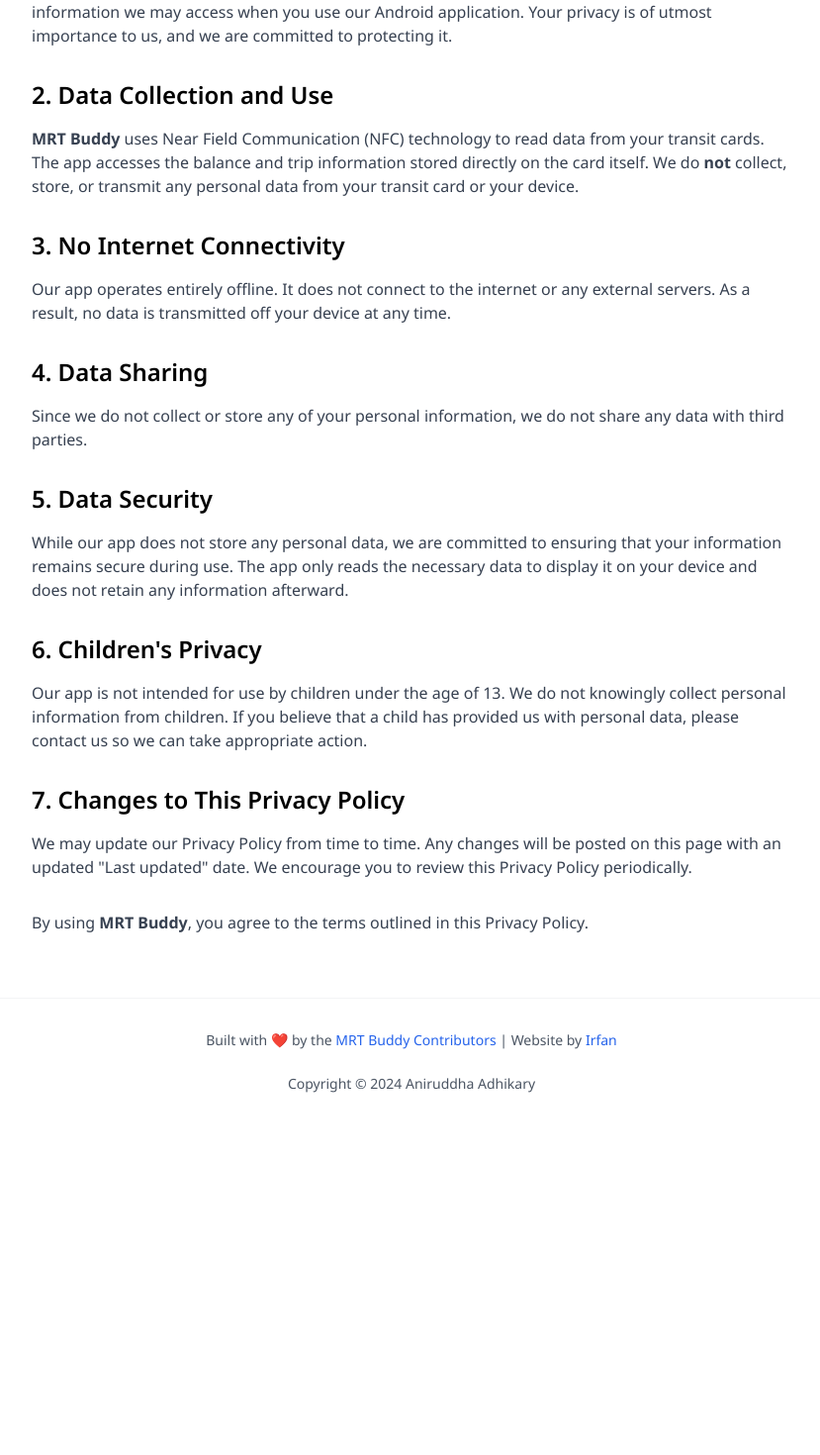
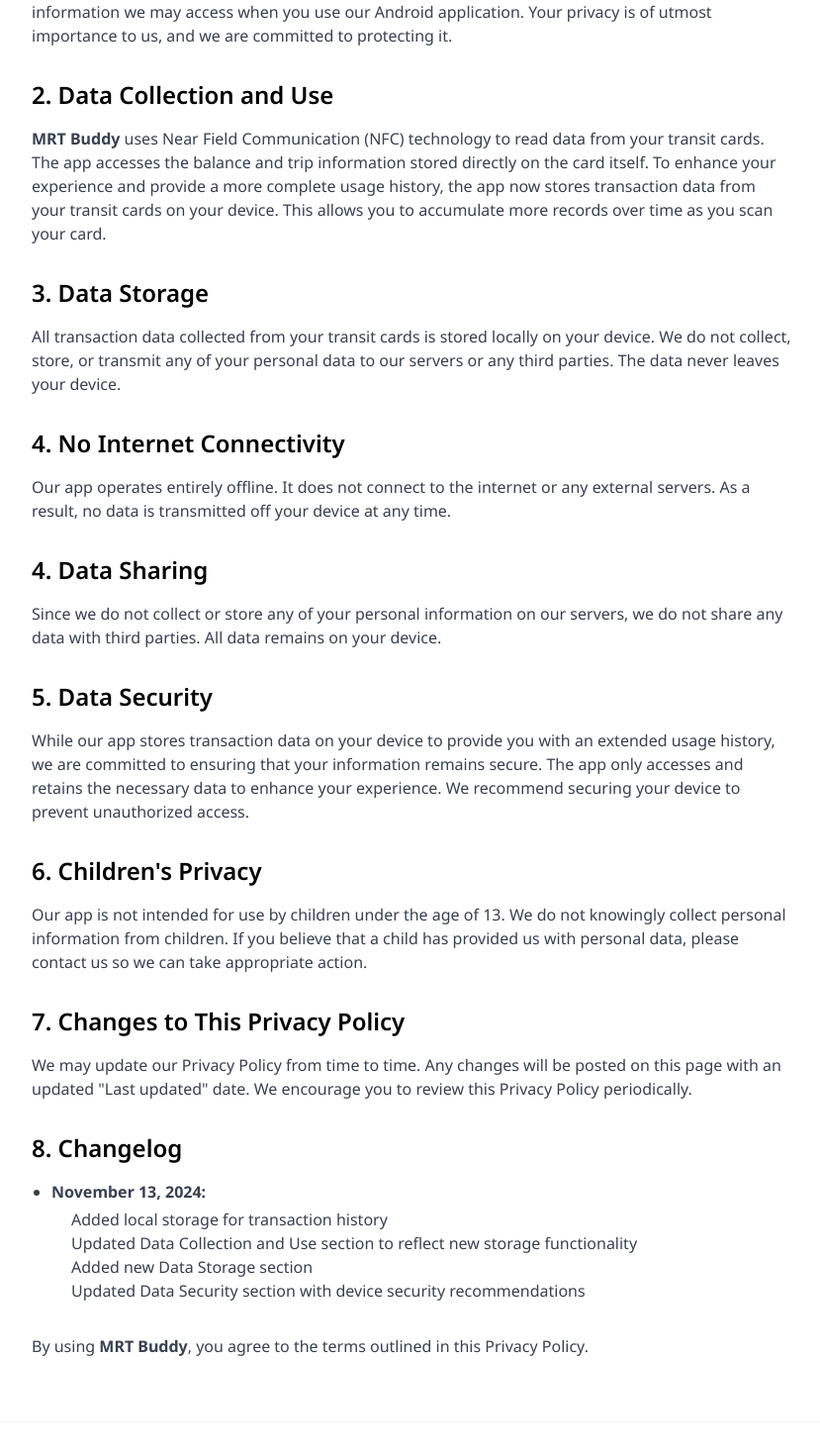
Before and after one commit to nomandhoni-cs/mrt-buddy, a Next.js app: page /privacy-policy in a window 1280 px wide. Shown: the part 340-1810 px from the top of the page at 99% size, without its empty margins (224-1053 px from the left). Before the commit the page ends 1477 px from the top, so only its background shows below. Built offline with nearby package versions, Linux system fonts and the light colour scheme.

Commit message:
chore: update privacy policy

```diff
--- a/pages/privacy-policy.js
+++ b/pages/privacy-policy.js
@@ -18,7 +18,7 @@
           </h1>
 
           <p className="text-sm text-gray-600 mb-4 dark:text-gray-50">
-            Last updated: 4th November, 2024
+            Last updated: 13th November, 2024
           </p>
 
           <section className="space-y-8 dark:text-white">
@@ -41,15 +41,28 @@
                 <strong>MRT Buddy</strong> uses Near Field Communication (NFC)
                 technology to read data from your transit cards. The app
                 accesses the balance and trip information stored directly on the
-                card itself. We do <strong>not</strong> collect, store, or
-                transmit any personal data from your transit card or your
-                device.
+                card itself. To enhance your experience and provide a more complete
+                usage history, the app now stores transaction data from your transit
+                cards on your device. This allows you to accumulate more records
+                over time as you scan your card.
               </p>
             </div>
 
             <div>
               <h2 className="text-2xl font-semibold mb-4">
-                3. No Internet Connectivity
+                3. Data Storage
+              </h2>
+              <p className="text-gray-700 dark:text-gray-50">
+                All transaction data collected from your transit cards is stored
+                locally on your device. We do not collect, store, or transmit any
+                of your personal data to our servers or any third parties. The data
+                never leaves your device.
+              </p>
+            </div>
+
+            <div>
+              <h2 className="text-2xl font-semibold mb-4">
+                4. No Internet Connectivity
               </h2>
               <p className="text-gray-700 dark:text-gray-50">
                 Our app operates entirely offline. It does not connect to the
@@ -62,17 +75,19 @@
               <h2 className="text-2xl font-semibold mb-4">4. Data Sharing</h2>
               <p className="text-gray-700 dark:text-gray-50">
                 Since we do not collect or store any of your personal
-                information, we do not share any data with third parties.
+                information on our servers, we do not share any data with third
+                parties. All data remains on your device.
               </p>
             </div>
 
             <div>
               <h2 className="text-2xl font-semibold mb-4">5. Data Security</h2>
               <p className="text-gray-700 dark:text-gray-50">
-                While our app does not store any personal data, we are committed
-                to ensuring that your information remains secure during use. The
-                app only reads the necessary data to display it on your device
-                and does not retain any information afterward.
+                While our app stores transaction data on your device to provide
+                you with an extended usage history, we are committed to ensuring
+                that your information remains secure. The app only accesses and
+                retains the necessary data to enhance your experience. We recommend
+                securing your device to prevent unauthorized access.
               </p>
             </div>
 
@@ -100,6 +115,25 @@
             </div>
 
             <div>
+              <h2 className="text-2xl font-semibold mb-4">
+                8. Changelog
+              </h2>
+              <div className="text-gray-700 dark:text-gray-50">
+                <ul className="list-disc pl-5 space-y-2">
+                  <li>
+                    <strong>November 13, 2024:</strong>
+                    <ul className="list-circle pl-5 mt-1">
+                      <li>Added local storage for transaction history</li>
+                      <li>Updated Data Collection and Use section to reflect new storage functionality</li>
+                      <li>Added new Data Storage section</li>
+                      <li>Updated Data Security section with device security recommendations</li>
+                    </ul>
+                  </li>
+                </ul>
+              </div>
+            </div>
+
+            <div>
               <p className="text-gray-700 mt-8 dark:text-gray-50">
                 By using <strong>MRT Buddy</strong>, you agree to the terms
                 outlined in this Privacy Policy.
```
